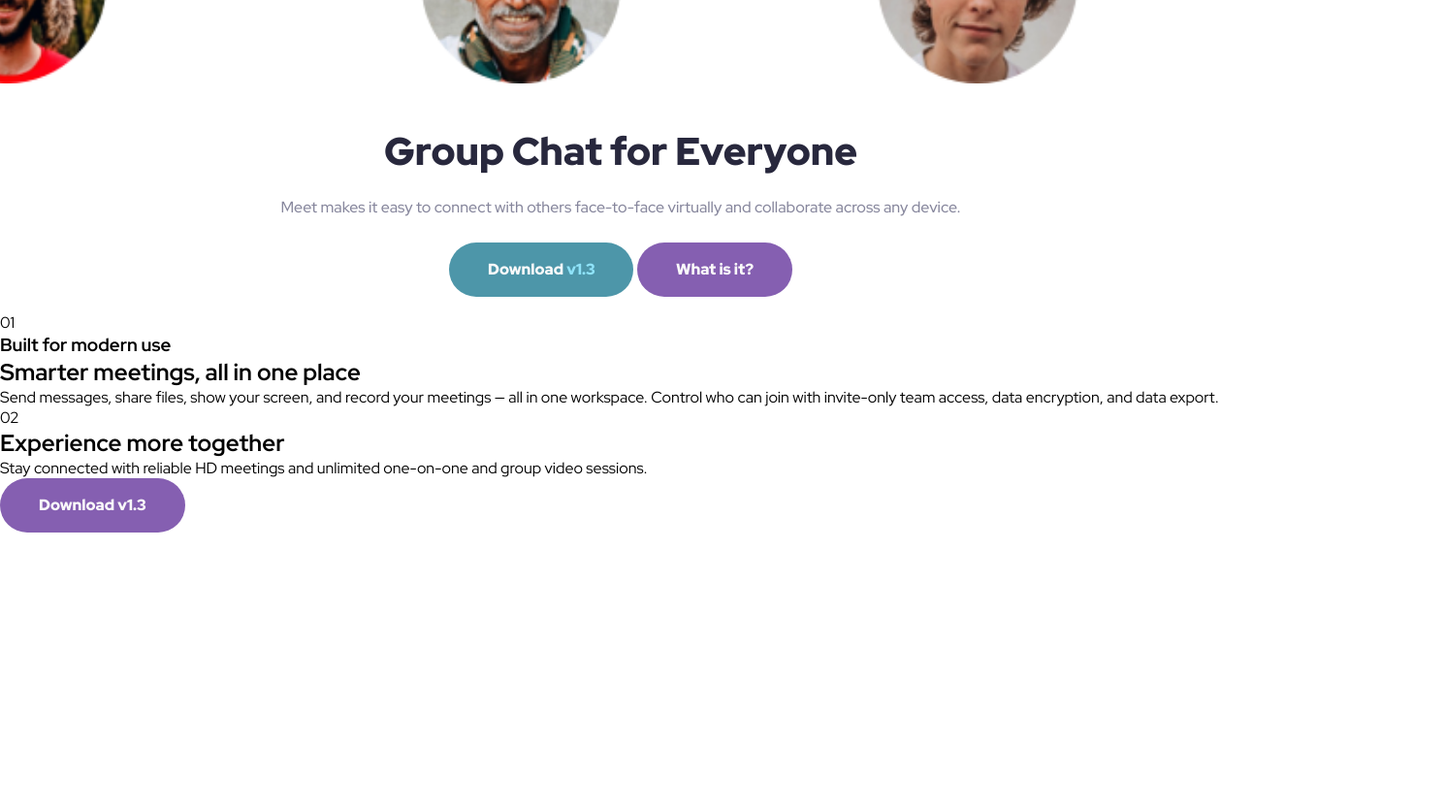
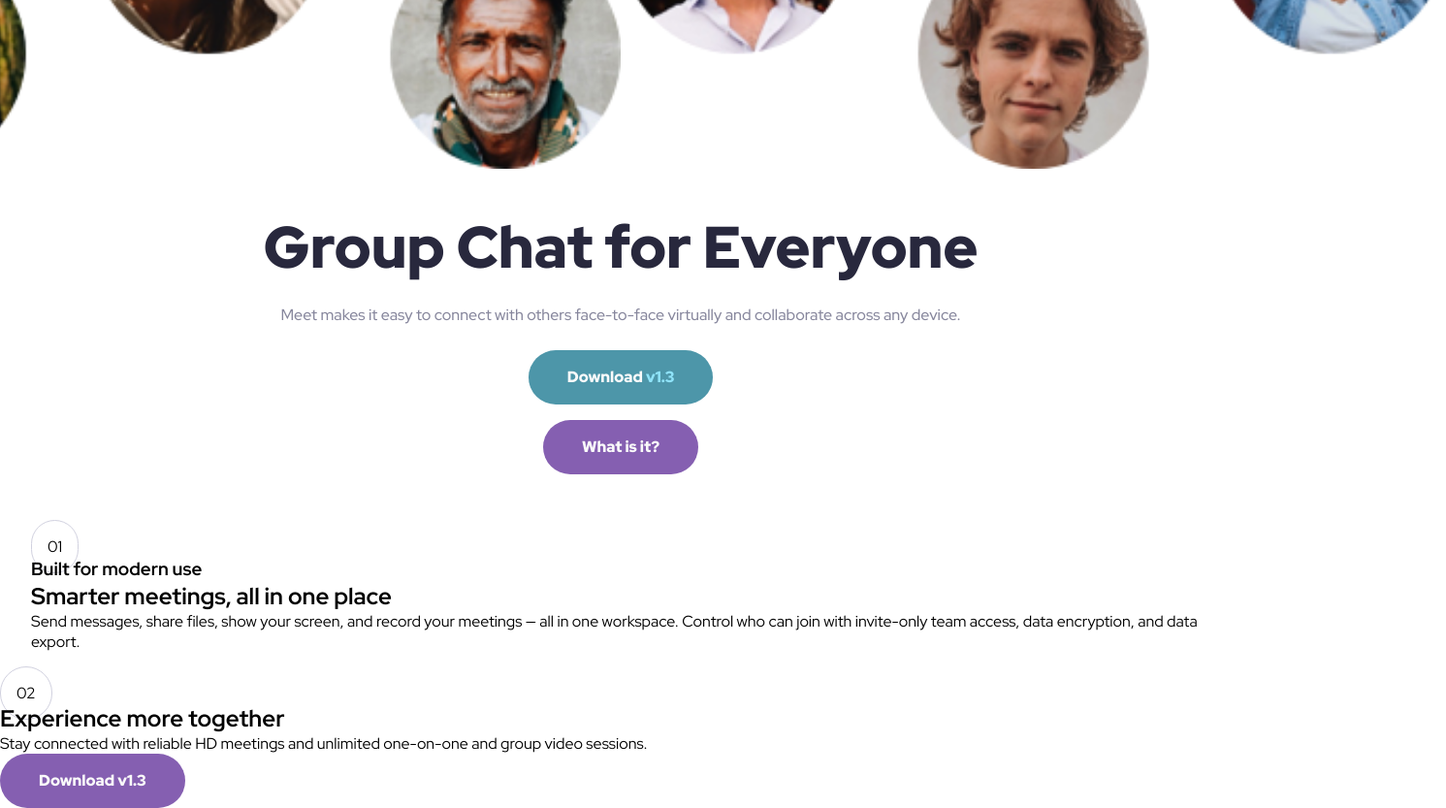
Before and after one commit to mpujazon/meet-landing-page, a plain HTML site: page index.html in a window 1280 px wide. Shown: the part 620-1453 px from the top of the page at 97% size, 1491 px wide, since content can reach past the window. Before the commit the page ends 1169 px from the top, so only its background shows below. Drawn offline with Linux system fonts and the light colour scheme.

Commit message:
Hero layout redone

```diff
--- a/index.html
+++ b/index.html
@@ -15,11 +15,13 @@
     <section class="hero-text">
       <h1 class="hero-text__title">Group Chat for Everyone</h1>
       <p class="hero-text__description">Meet makes it easy to connect with others face-to-face virtually and collaborate across any device.</p>
-      <a href="#" class="btn-1">Download <span class="version">v1.3</span></a>
-      <a href="#" class="btn-2">What is it?</a>
+      <div class="buttons-container">
+        <a href="#" class="btn-1">Download <span class="version">v1.3</span></a>
+        <a href="#" class="btn-2">What is it?</a>
+      </div>
     </section>
   </header>
-  <main>
+  <main class="container">
     <article class="features">
       <div class="timeline-step">
         <div class="line"></div>
--- a/styles.css
+++ b/styles.css
@@ -36,10 +36,12 @@
 }
 
 html{
-    overflow: hidden;
-    scroll-behavior: smooth;
+    overflow: hidden; /* Prevents scrollbars from appearing */
+    scroll-behavior: smooth; /* Smooth scrolling */
 }
 
+
+/* Hero Styles */
 .logo{
     display: block;
     width: 100%;
@@ -51,17 +53,18 @@ html{
 
 .hero{
     position: relative;
+    padding: var(--spacing-400);
+    padding-top: var(--spacing-800);
     display: grid;
     gap: var(--spacing-600) 0;
     width: 100%;
-    padding-top: var(--spacing-800);
     grid-template-columns: repeat(2, 1fr);
     grid-template-rows: auto auto;
 
 }
 
 .hero-image-left{
-    width: 115%;
+    width: 140%;
     grid-column: 1 / 2;
     grid-row: 1 / 2;
     position: absolute;
@@ -69,24 +72,27 @@ html{
 }
 
 .hero-image-right{
-    width: 115%;
+    width: 140%;
     grid-column: 2 / 3;
     grid-row: 1 / 2;
 }
 
 .hero-text{
-    width: 81.333333333333333%;
+    width: 100%;
     grid-column: 1 / 3;
     grid-row: 2 / 3;
     text-align: center;
     margin: 0 auto;
+    display: flex;
+    flex-direction: column;
+    gap: var(--spacing-300) 0;
 }
 
 .hero-text__title{
-    width: 90%;
+    width: 100%;
     margin: 0 auto;
-    margin-bottom: var(--spacing-300);
-    font-size: 2.5rem;
+    /* font-size: 2.5rem; */
+    font-size: clamp(2.5rem, 1.972rem + 2.254vw, 4rem);
     font-weight: 900;
     line-height: 110%;
     color: var(--slate-900);
@@ -97,11 +103,16 @@ html{
     font-weight: 500;
     line-height: 150%;
     color: var(--slate-600);
-    margin-bottom: var(--spacing-300);
 }
 
-.hero .btn-1{
-    margin-bottom: var(--spacing-200);
+.hero .buttons-container{
+    width: 63.27868852459016%;
+    margin: 0 auto;
+    display: flex;
+    flex-direction: column;
+    align-items: center;
+    align-content: center;
+    gap: var(--spacing-200);
 }
 
 .btn-1{
@@ -154,4 +165,26 @@ html{
     scale: 1.05;
 }
 
-/* HERO DONE, NEXT STEP: MAIN CSS */
+/* Main: Features Styles */
+.container .features{
+    width: 100%;
+    display: flex;
+    flex-direction: column;
+    padding: var(--spacing-400);
+}
+/* .timeline-step line{
+
+} */
+
+.timeline-step .circle{
+    display: inline;
+    width: 100%;
+    border: 1px solid var(--slate-300);
+    border-radius: 1000px;
+    padding: var(--spacing-200);
+}
+
+/* .timeline-step{
+    display:flex;
+    flex-direction: column;
+} */
```
